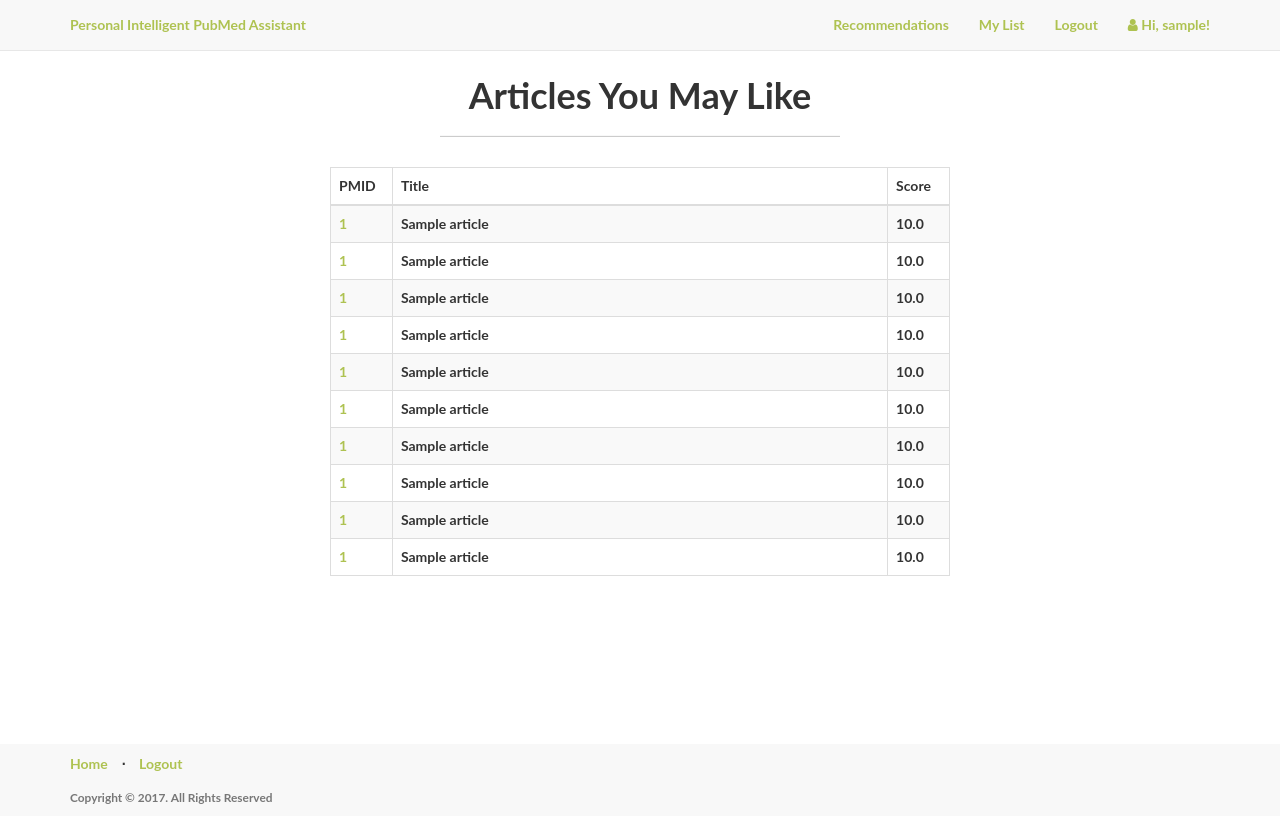
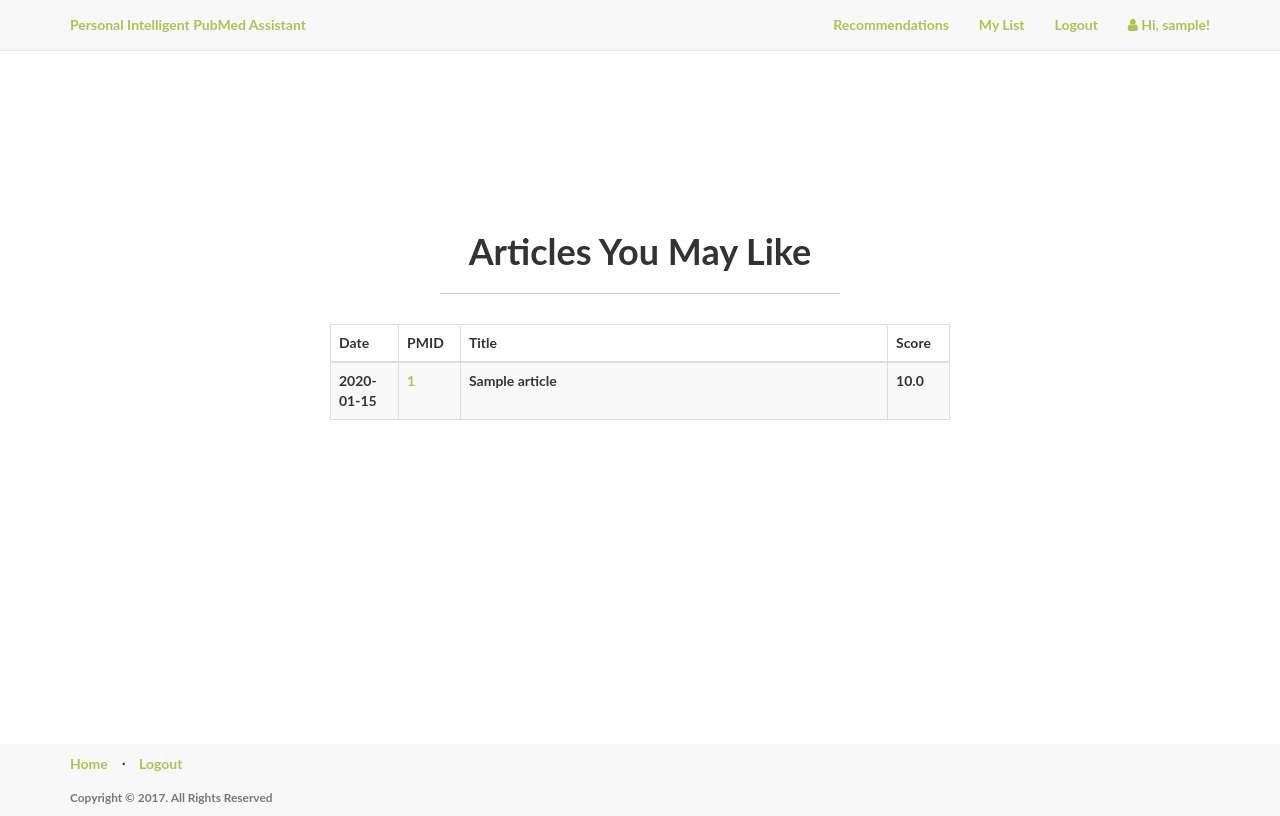
Before and after one commit to lixu0818/PIPA, a Flask app: page /recommendarticles in a window 1280 px wide. Run offline with Flask 2, Linux system fonts and the light colour scheme; a user stored in the database is signed in; tables that the repository leaves empty hold one stand-in row (values such as "Sample post"); parts of the project's set-up code (start-up, migrations or seed data) failed here and were passed over; some libraries are stand-ins or nearby versions.

Commit message:
fix quotation bug

```diff
--- a/pipa_webapp/pipa/app/home/views.py
+++ b/pipa_webapp/pipa/app/home/views.py
@@ -3,6 +3,7 @@
 from flask import render_template
 from flask_login import current_user, login_required
 import operator
+from datetime import datetime, timedelta
 
 from . import home
 from .. import db
@@ -23,33 +24,41 @@
     """
 
     rows = RecommendArticle.query.filter_by(user_id = current_user.id)
-
+    dt = datetime.now()
+    dt = dt.replace(hour=0, minute=0, second=0, microsecond=0)
     # sort out 10 articles with the highest scores and with scores above a threshold value
     all_articles = []
     recommendarticles = []
-    score_threshold = 0.01
+    score_threshold = 0.001
     article_count_limit = 10
     for row in rows:
-        entries = [
-            tuple((row.pmid_1, row.title_1, row.score_1)),
-            tuple((row.pmid_2, row.title_2, row.score_2)),
-            tuple((row.pmid_3, row.title_3, row.score_3)),
-            tuple((row.pmid_4, row.title_4, row.score_4)),
-            tuple((row.pmid_5, row.title_5, row.score_5)),
-            tuple((row.pmid_6, row.title_6, row.score_6)),
-            tuple((row.pmid_7, row.title_7, row.score_7)),
-            tuple((row.pmid_8, row.title_8, row.score_8)),
-            tuple((row.pmid_9, row.title_9, row.score_9)),
-            tuple((row.pmid_10, row.title_10, row.score_10))
-        ]
-        all_articles += entries
+        if (row.entry_date >= dt - timedelta(days=7)):
+            entries = [
+                tuple((row.pmid_1, row.title_1, row.score_1, row.entry_date.date())),
+                tuple((row.pmid_2, row.title_2, row.score_2, row.entry_date.date())),
+                tuple((row.pmid_3, row.title_3, row.score_3, row.entry_date.date())),
+                tuple((row.pmid_4, row.title_4, row.score_4, row.entry_date.date())),
+                tuple((row.pmid_5, row.title_5, row.score_5, row.entry_date.date())),
+                tuple((row.pmid_6, row.title_6, row.score_6, row.entry_date.date())),
+                tuple((row.pmid_7, row.title_7, row.score_7, row.entry_date.date())),
+                tuple((row.pmid_8, row.title_8, row.score_8, row.entry_date.date())),
+                tuple((row.pmid_9, row.title_9, row.score_9, row.entry_date.date())),
+                tuple((row.pmid_10, row.title_10, row.score_10, row.entry_date.date()))
+            ]
+            all_articles += entries
 
     sorted_articles = sorted(all_articles, key=operator.itemgetter(2), reverse=True)
+    unique_articles = []
+    for article in sorted_articles:
+        if (len(unique_articles) == 0 or (article[0] != unique_articles[-1][0])):
+            if (article[2] > score_threshold):
+                unique_articles.append(article)
+    unique_articles = sorted(unique_articles, key=operator.itemgetter(3), reverse=True)
 
-    if (len(sorted_articles) > article_count_limit):
-        recommendarticles = sorted_articles[:article_count_limit]
+    if (len(unique_articles) > article_count_limit):
+        recommendarticles = unique_articles[:article_count_limit]
     else:
-        recommendarticles = sorted_articles
+        recommendarticles = unique_articles
 
     return render_template('home/recommendarticles.html',
     						recommendarticles=recommendarticles,
--- a/pipa_webapp/pipa/app/templates/home/recommendarticles.html
+++ b/pipa_webapp/pipa/app/templates/home/recommendarticles.html
@@ -17,14 +17,16 @@
                       <table class="table table-striped table-bordered">
                       <thead>
                         <tr>
+                            <th width="11%"> Date  </th>
                             <th width="10%"> PMID  </th>
-                            <th width="80%"> Title </th>
+                            <th width="69%"> Title </th>
                             <th width="10%"> Score </th>
                         </tr>
                       </thead>
                       <tbody>
                       {% for recommendarticle in recommendarticles %}
                         <tr>
+                          <td> {{ recommendarticle[3] }} </td>
                           <td> <a href="https://www.ncbi.nlm.nih.gov/pubmed/{{ recommendarticle[0] }}">{{ recommendarticle[0] }}</a> </td>
                           <td> {{ recommendarticle[1] }} </td>
                           <td> {{ recommendarticle[2] }} </td>
--- a/sourceCode/recEngine.py
+++ b/sourceCode/recEngine.py
@@ -69,9 +69,7 @@
             print similar_items[i][2]
             titleEnd = similar_items[i][2].index('        Abstract:')
             print i
-            similar_items[i][2]= similar_items[i][2][:titleEnd]
-
-
+            similar_items[i][2] = similar_items[i][2][:titleEnd].replace('\"', ' ')
 
         query = 'insert into recommend_articles (\
         entry_date, user_id, source_pmid,\
```
Also changed, not shown: sourceCode/crawler.py (+5 -5 lines).
